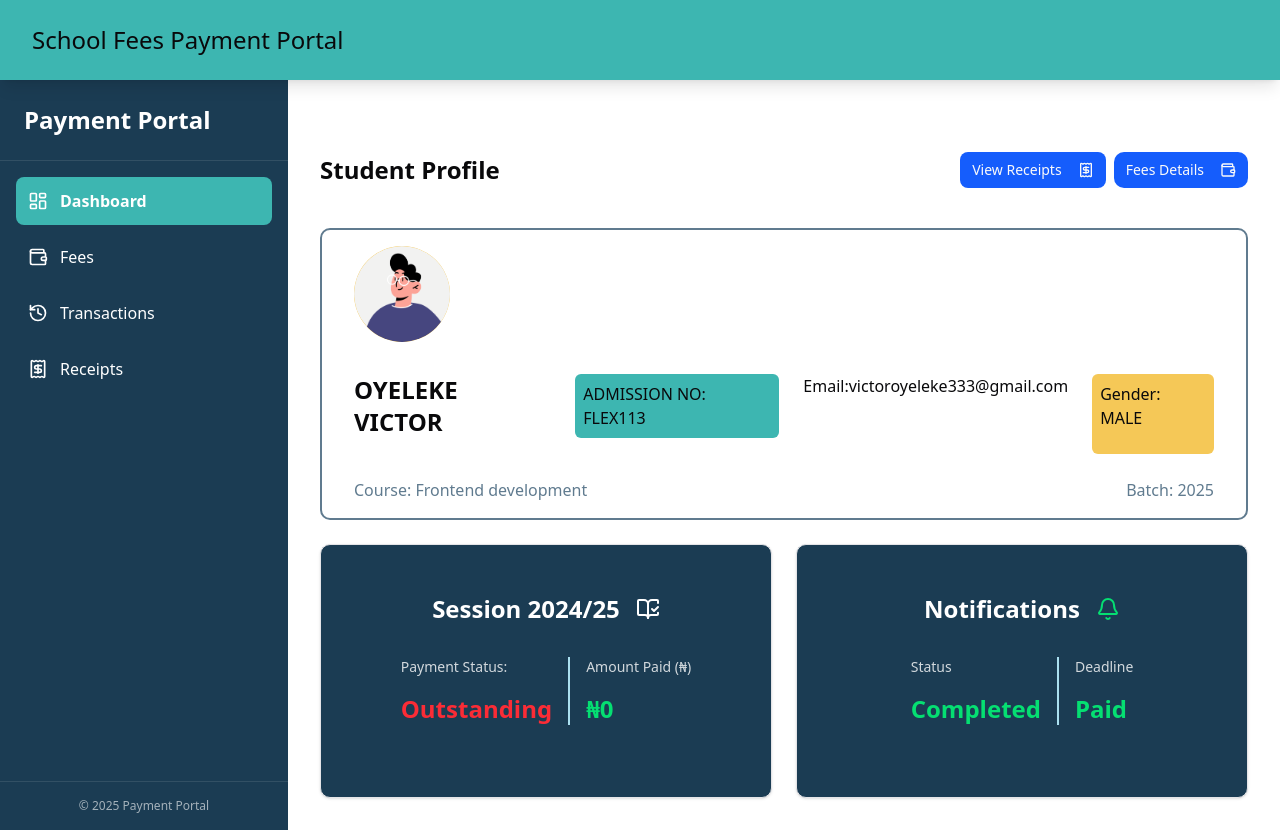
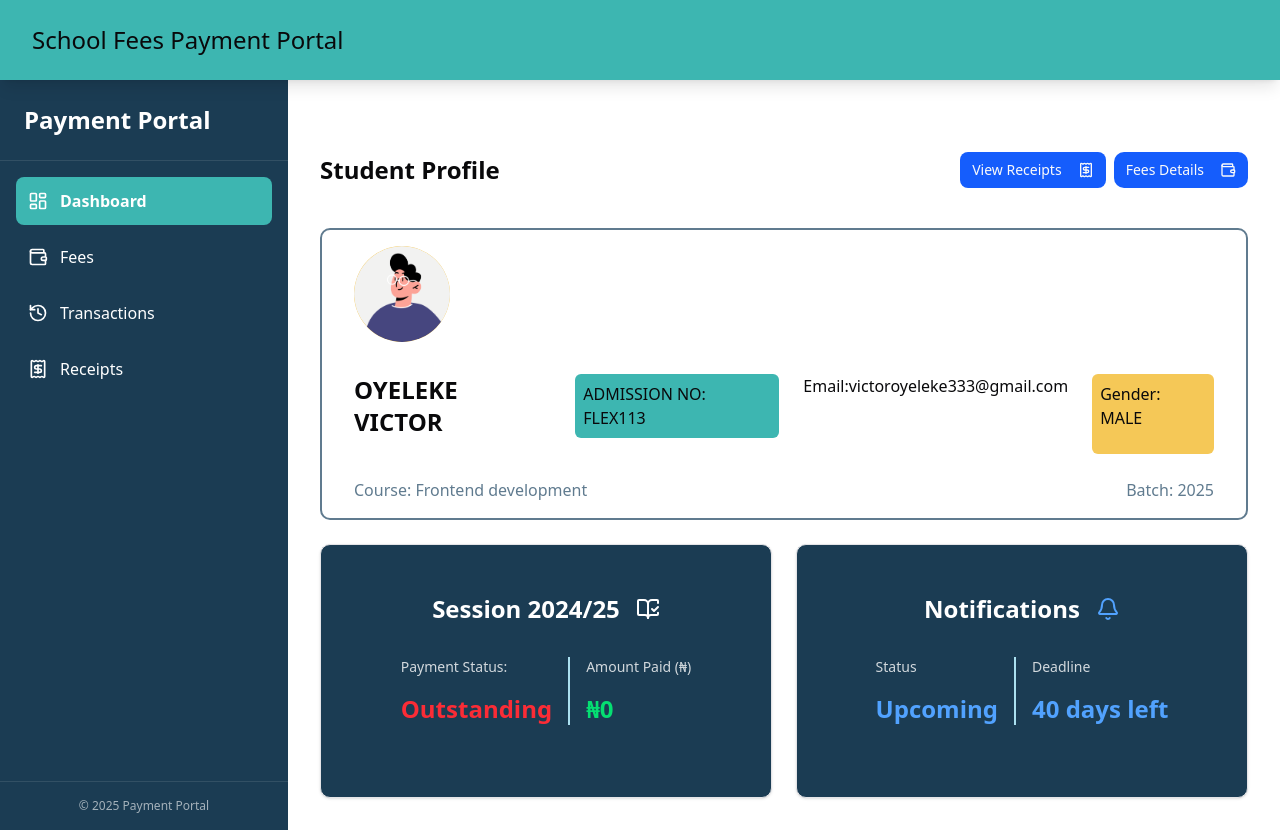
Before and after one commit to Victor-430/student-fee-portal, a React (Vite) app: page / in a window 1280 px wide. Built offline with nearby package versions, Linux system fonts and the light colour scheme.

Commit message:
fix(Notifications): notificationConfig
-updated payment status to include amount paid aand total fee, preventing new users from having a payment status of completed

```diff
--- a/src/components/dashboard/Notifications.tsx
+++ b/src/components/dashboard/Notifications.tsx
@@ -5,7 +5,7 @@ import { useFee } from "@/hooks/useFee";
 import { formatCurrency } from "@/utils/transactionHelpers";
 
 export const Notifications = () => {
-  const { feeBalance, paymentStatus, totalFee } = useFee();
+  const { amountPaid, paymentStatus, totalFee, feeBalance } = useFee();
 
   const paymentDeadline = new Date("2026-01-31");
   const currentDate = new Date();
@@ -15,7 +15,7 @@ export const Notifications = () => {
   );
 
   const notificationConfig = useMemo(() => {
-    if (paymentStatus === "Completed" || feeBalance === totalFee) {
+    if (paymentStatus === "Completed" && amountPaid === totalFee && totalFee > 0) {
       return {
         status: "Completed",
         message: "All fees paid!",
@@ -75,13 +75,13 @@ export const Notifications = () => {
       urgencyLabel: `${daysRemaining} days left`,
       showBalance: true,
     };
-  }, [daysRemaining, paymentStatus, feeBalance, totalFee]);
+  }, [daysRemaining, paymentStatus, amountPaid, totalFee]);
 
   return (
     <Card className="rounded-lg py-12 text-white bg-portal-darkGray hover:scale-105 transition-transform">
       <CardHeader>
         <CardTitle className="text-center pb-6 flex justify-center items-center gap-4 text-2xl">
-          Notifications {notificationConfig.icon}
+          Notifications {notificationConfig?.icon}
         </CardTitle>
         <CardContent>
           <div className="flex flex-col md:flex-row gap-4 justify-center mb-6">
@@ -89,9 +89,9 @@ export const Notifications = () => {
               <p className="text-sm opacity-80">Status</p>
               <div className="flex items-center gap-2">
                 <p
-                  className={`font-bold text-2xl ${notificationConfig.urgencyColor}`}
+                  className={`font-bold text-2xl ${notificationConfig?.urgencyColor}`}
                 >
-                  {notificationConfig.status}
+                  {notificationConfig?.status}
                 </p>
               </div>
             </div>
@@ -99,15 +99,15 @@ export const Notifications = () => {
             <div className="flex flex-col gap-4">
               <p className="text-sm opacity-80">Deadline</p>
               <p
-                className={`font-bold text-2xl ${notificationConfig.urgencyColor}`}
+                className={`font-bold text-2xl ${notificationConfig?.urgencyColor}`}
               >
-                {notificationConfig.urgencyLabel}
+                {notificationConfig?.urgencyLabel}
               </p>
             </div>
           </div>
 
           {/* Show outstanding balance */}
-          {notificationConfig.showBalance && feeBalance > 0 && (
+          {notificationConfig?.showBalance && feeBalance > 0 && (
             <div className=" mt-4 pt-4 border-t border-portal-lightCyan/30">
               <div className="text-center">
                 <p className="text-sm opacity-80 mb-2">Outstanding Balance</p>
--- a/tsconfig.app.json
+++ b/tsconfig.app.json
@@ -11,7 +11,7 @@
     /* Bundler mode */
     "moduleResolution": "bundler",
     "allowImportingTsExtensions": true,
-    "verbatimModuleSyntax": false,
+    "verbatimModuleSyntax": true,
     "moduleDetection": "force",
     "noEmit": true,
     "jsx": "react-jsx",
```
